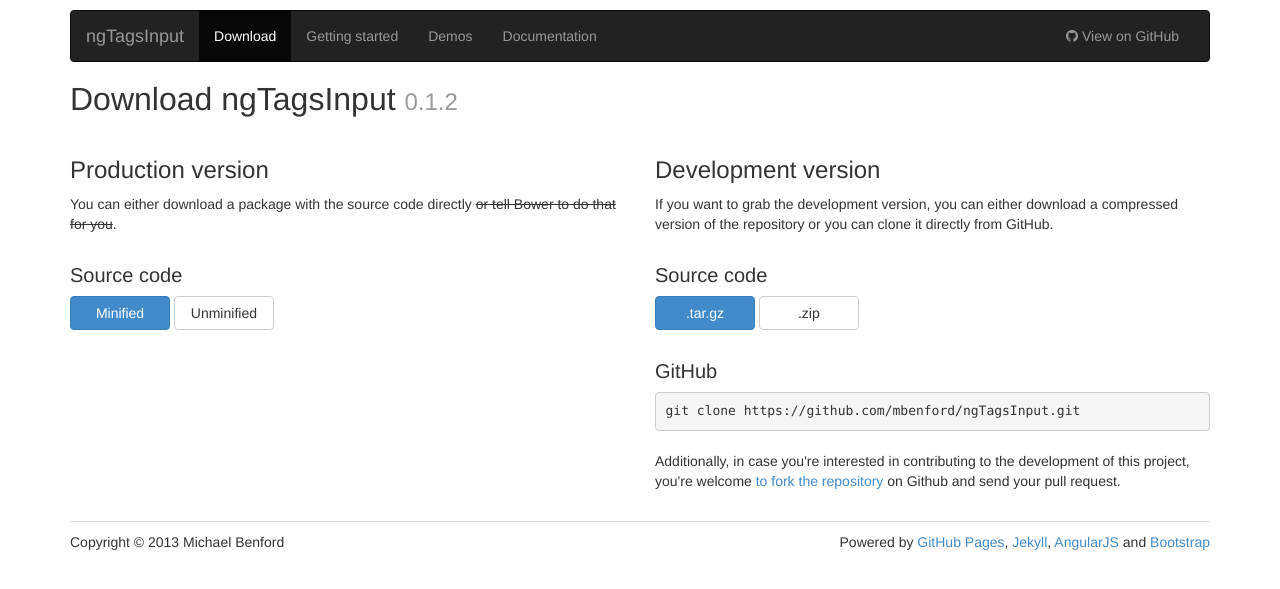
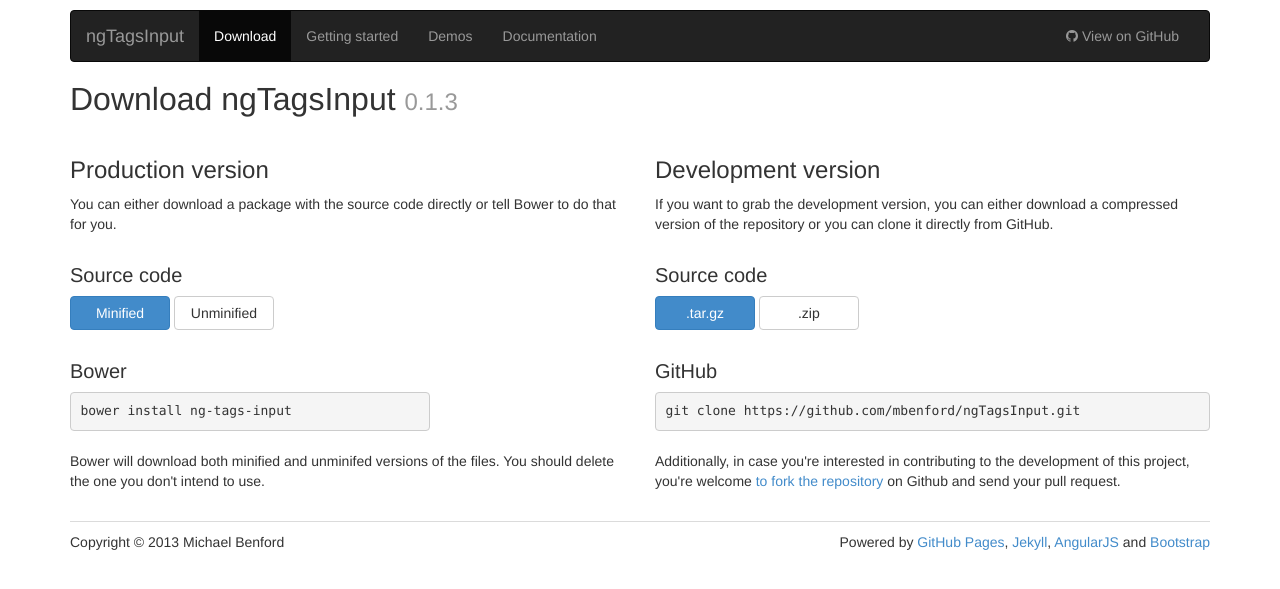
Before and after one commit to mbenford/ngTagsInput, a Jekyll site: the page built from download.html, in a window 1280 px wide. Shown: the top 589 px of the page. Built offline with Jekyll 4.4.1, drawn with Linux system fonts in a browser that asks for light colours; nearby versions of some CDN libraries; Markdown is read by kramdown in place of the engine named in the settings.

Commit message:
Updated to version 0.1.3

```diff
--- a/_config.yml
+++ b/_config.yml
@@ -2,5 +2,5 @@ name: ngTagsInput Site
 markdown: redcarpet
 pygments: true
 exclude: ['node_modules','*.log']
-stable_version: 0.1.2
+stable_version: 0.1.3
 production_url: http://mbenford.github.io/ngTagsInput
--- a/download.html
+++ b/download.html
@@ -11,7 +11,7 @@ priority: 0.80
     <h2>Production version</h2>
     <div class="row">
       <div class="col-md-12">
-        You can either download a package with the source code directly <span class="deleted-text">or tell Bower to do that for you</span>.
+        You can either download a package with the source code directly or tell Bower to do that for you.
       </div>
     </div>
 
@@ -23,10 +23,16 @@ priority: 0.80
       </div>
     </div>
 
-    <div class="row row-download hidden">
+    <div class="row row-download">
       <div class="col-md-8">
         <h3>Bower</h3>
         <pre>bower install ng-tags-input</pre>
+      </div>
+    </div>
+
+    <div class="row row-download">
+      <div class="col-md-12">
+        Bower will download both minified and unminifed versions of the files. You should delete the one you don't intend to use.
       </div>
     </div>
   </div>
```
